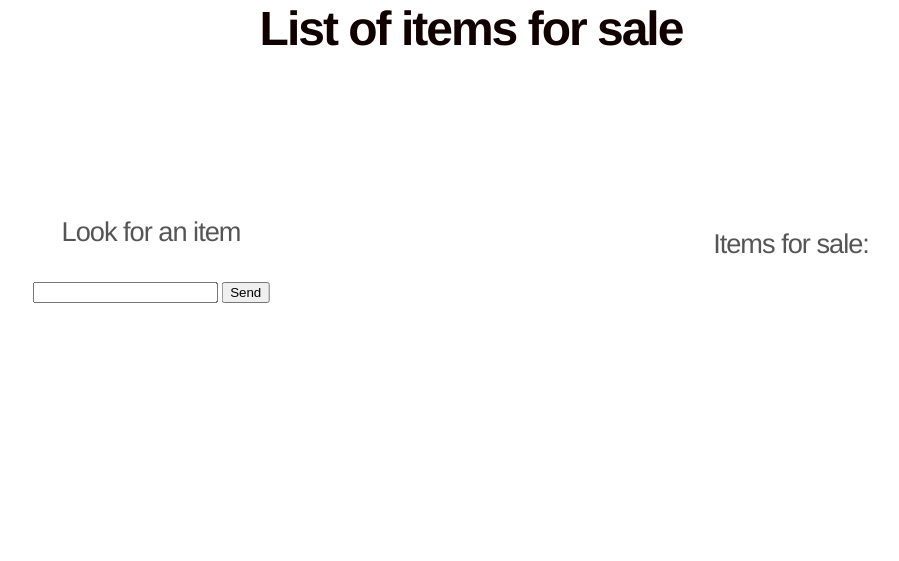
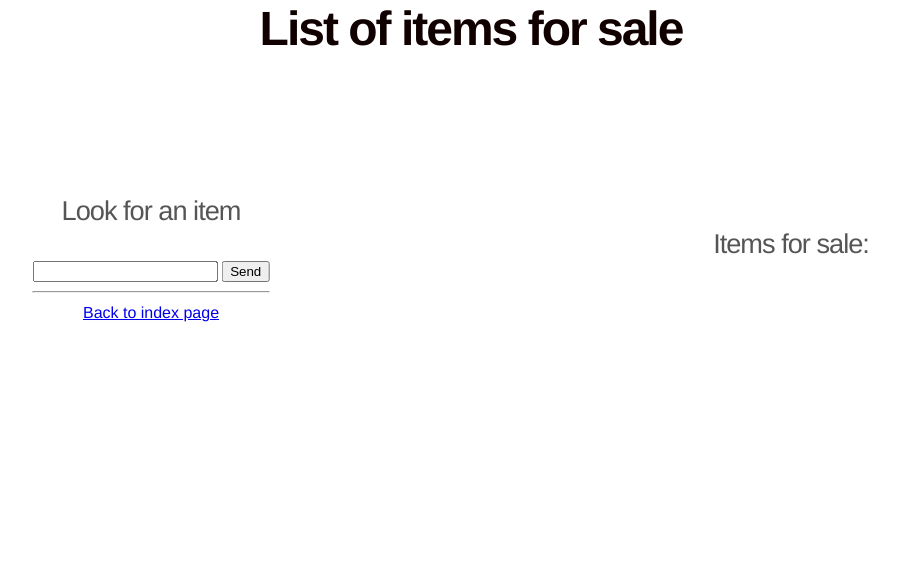
Before and after one commit to henriimmonen/UniMarket, a Flask app: template templates/showAll.html in a window 1280 px wide. Shown: the part 167-728 px from the top of the page, without its empty margins (169-1068 px from the left). Run offline with Flask 2, Linux system fonts and the light colour scheme; the template is opened without the code that fills it, so the values that code supplies are empty.

Commit message:
Tried to fic links not showing up correctly

```diff
--- a/templates/object.html
+++ b/templates/object.html
@@ -43,7 +43,7 @@
         </div>
         </div>
         <div class="bottom">
-			UniMarket is a Tietokantasovellus-project for University of Helsinki. <a href="/"> Front page</a>
+			UniMarket is a Tietokantasovellus-project for University of Helsinki.
 		</div>
     </body>
 </html>
--- a/templates/showAll.html
+++ b/templates/showAll.html
@@ -4,7 +4,7 @@
 		<meta charset="utf-8">
 		<meta name='viewport' content='width=device-width, initial-scale=1'>
 		<title>List of items for sale</title>
-		<link rel="stylesheet" type= "text/css" href= "{{ url_for('static',filename='CSS/main.css') }}">
+		<link rel="stylesheet" type= "text/css" href= "{{url_for('static',filename='CSS/main.css') }}">
 	</head>
 
 	<body>
@@ -16,8 +16,11 @@
 				<input type="text" name="query">
 				<input type="submit" value="Send">
 			</form>
+			<hr>
+			<a href="/">Back to index page</a>
 		</div>
 		</div>
+
 
 		<div class="split right">
 		<div class="centered">
```
